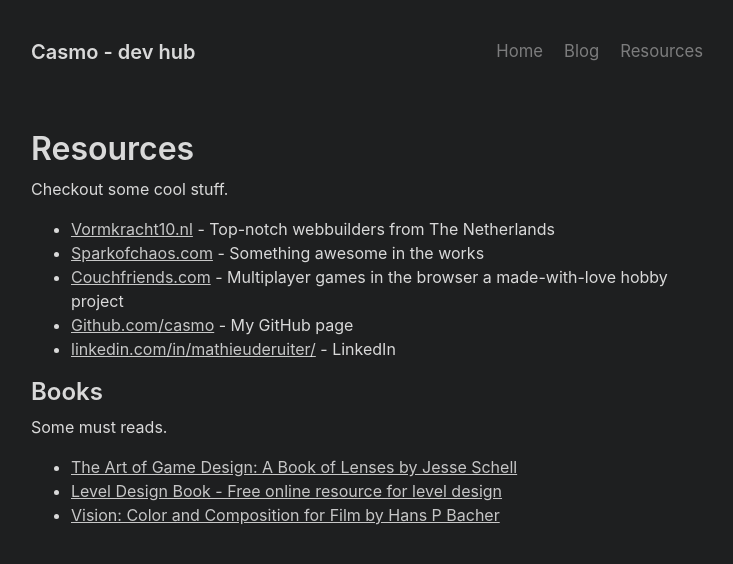
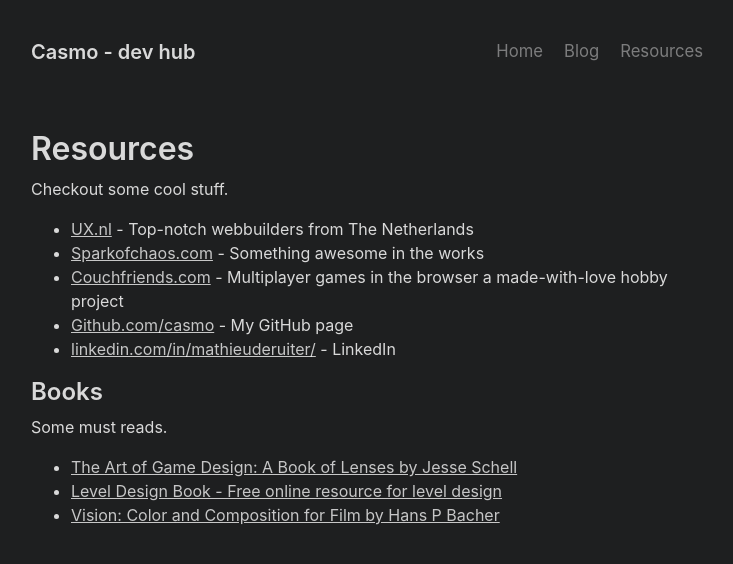
Before and after one commit to Casmo/casmo.github.io, a Jekyll site: the page built from resources.md, in a window 1280 px wide. Shown: the top 564 px of the page, without its empty margins (273-1006 px from the left). Built offline with Jekyll 4.4.1, drawn with Linux system fonts in a browser that asks for light colours.

Commit message:
Update resources.md

```diff
--- a/resources.md
+++ b/resources.md
@@ -7,7 +7,7 @@
 
 Checkout some cool stuff.
 
-* <a href="https://vormkracht10.nl" target="_blank">Vormkracht10.nl</a> - Top-notch webbuilders from The Netherlands
+* <a href="https://ux.nl" target="_blank">UX.nl</a> - Top-notch webbuilders from The Netherlands
 * <a href="https://sparkofchaos.com" target="_blank">Sparkofchaos.com</a> - Something awesome in the works
 * <a href="https://couchfriends.com" target="_blank">Couchfriends.com</a> - Multiplayer games in the browser a made-with-love hobby project
 * <a href="https://github.com/casmo" target="_blank">Github.com/casmo</a> - My GitHub page
```
